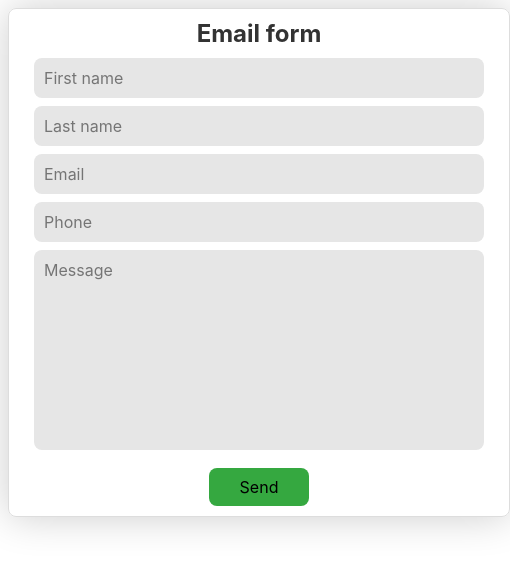
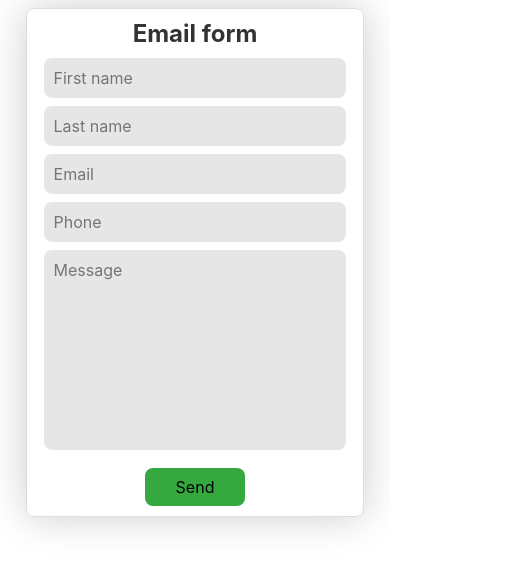
Before and after one commit to yasha424/web_lab2, a Svelte app: page / in a window 390 px wide. Shown: the top 568 px of the page, 510 px wide, since content can reach past the window. Built offline with nearby package versions, Linux system fonts and the light colour scheme.

Commit message:
small fix

```diff
--- a/src/App.svelte
+++ b/src/App.svelte
@@ -230,7 +230,8 @@
     }
     @media screen and (max-width: 546px) {
         .form {
-            whidth: 90%;
+            width: 90%;
+            min-width: 200px;
             margin: auto;
             padding: 0;
             gap: 0;
```
